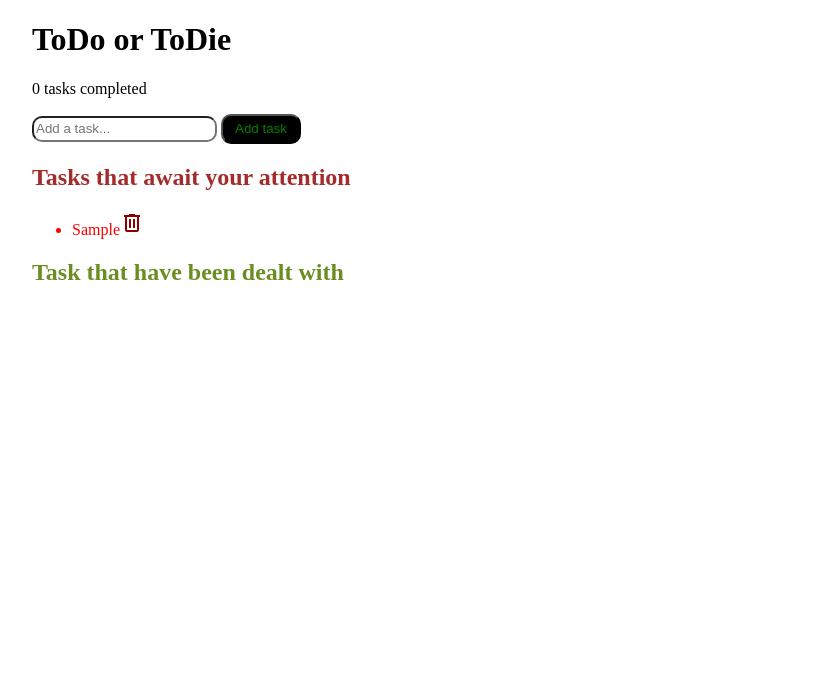
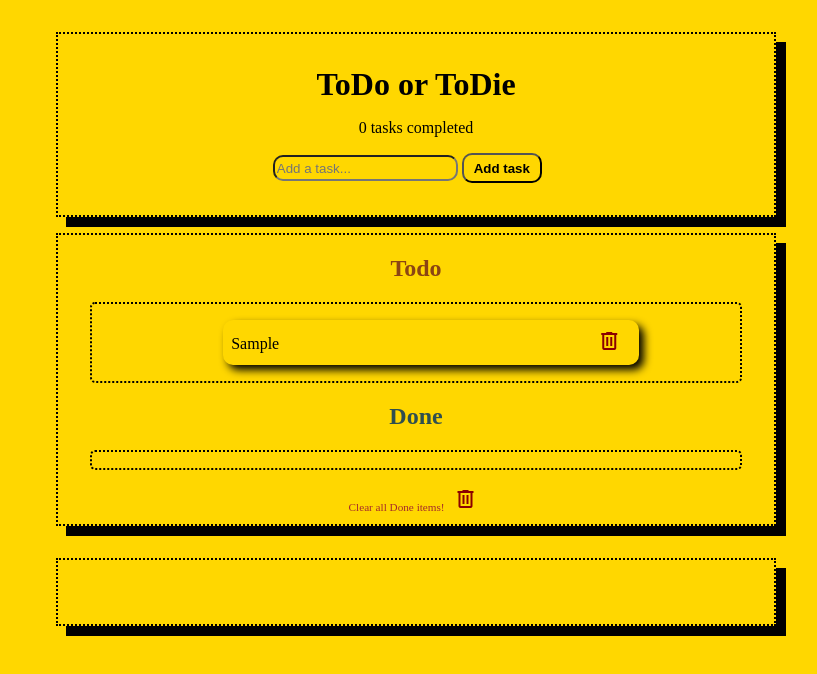
Before and after one commit to Arash-SJPI22/todo, a plain HTML site: page index.html in a window 1280 px wide. Both pictures are taken after typing "Sample" into the empty fields and a click on the button "Add task". Shown: the whole page, without its empty margins (224-1041 px from the left). Drawn offline with nearby package versions, Linux system fonts and the light colour scheme.

Commit message:
Redesigned the styles. Added a couple of divs in the html. Changed the delete span to a delete button.

```diff
--- a/index.html
+++ b/index.html
@@ -13,20 +13,30 @@
 
 <body>
     <div class="container">
+        <div class="header">
             <h1>ToDo or ToDie</h1>
             <p id="pTaskCount"></p>
-
             <input id="myInput" name="myInput" type="text" maxlength="96" placeholder="Add a task...">
             <button id="myButton">Add task</button>
-        <h2 id="todoH2">Tasks that await your attention</h2>
+        </div>
+        <div class="lists">
+            <h2 id="todoH2">Todo</h2>
+            <div class="todoDiv">
                 <ul id="todoList">
                 </ul>
-        <h2 id="doneH2">Task that have been dealt with</h2>
+            </div>
+            <h2 id="doneH2">Done</h2>
+            <div class="doneDiv">
                 <ul id="doneList">
                 </ul>
-
+            </div>
+            <p id="clearAllLbl">Clear all Done items!
+                <button id="clearAllBtn" class="material-symbols-outlined">delete</button>
+            </p>
+        </div>
+        <div class="footer">
             <p id="pInfo"></p>
-
+        </div>
         <script src="script.js"></script>
     </div>
 </body>
--- a/script.js
+++ b/script.js
@@ -106,17 +106,22 @@ addBtn.addEventListener("click", () => {
 
             const item = document.createElement("li");
             const itemLabel = document.createElement("span");
-            const itemLabel2 = document.createElement("span");
+            //const itemLabel2 = document.createElement("span");
+            const itemDelBtn = document.createElement("button");
 
             todoList.appendChild(item);
 
+            // itemLabel.setAttribute("class", "todoLi");
             itemLabel.innerText = text;
 
-            itemLabel2.setAttribute("class", "material-symbols-outlined");
-            itemLabel2.innerText = "delete";
+            //itemLabel2.setAttribute("class"", "material-symbols-outlined");
+            itemDelBtn.setAttribute("class", "material-symbols-outlined");
+            //itemLabel2.innerText = "delete";
+            itemDelBtn.innerText = "delete";
 
             item.appendChild(itemLabel);
-            item.appendChild(itemLabel2);
+            //item.appendChild(itemLabel2);
+            item.appendChild(itemDelBtn);
 
             itemLabel.addEventListener("click", () => {
                 if(itemLabel.getAttribute("class") === "completed") {
@@ -134,7 +139,8 @@ addBtn.addEventListener("click", () => {
                 }
             });
 
-            itemLabel2.addEventListener("click", () => {
+
+            itemDelBtn.addEventListener("click", () => {
                 rmvFromArray(text);
                 item.remove();
             });
@@ -142,3 +148,7 @@ addBtn.addEventListener("click", () => {
     };
     input.value = "";
 });
+
+/* const clearAllbtn = document.querySelector("#clearAllBtn");
+clearAllbtn.addEventListener("click", () => {
+}); */
--- a/styles.css
+++ b/styles.css
@@ -1,3 +1,74 @@
+
+body {
+    width: 720px;
+    margin: auto;
+    background-color: gold;
+}
+
+h1, h2 {
+    text-align: center;
+}
+
+h1 {
+    margin: 0;
+}
+
+input {
+    border-radius: 10px;
+    height: 20px;
+    color: black;
+    background-color: gold;
+    position: relative;
+    left: 30%;
+}
+
+li {
+    width: 400px;
+    overflow: hidden;
+    padding: 0.5rem;
+    position: relative;
+    left: 15%;
+    box-shadow: 5px 5px 8px black;
+    border: 1px soild black;
+    border-radius: 10px;
+    margin: 10px 0;
+}
+
+span {
+    display: inline-block;
+    width: 360px;
+    overflow: hidden;
+}
+
+.header {
+    border: 2.5px dotted black;
+    padding: 2rem 0;
+    margin: 2rem 0 1rem 0;
+    box-shadow: 10px 10px black;
+}
+
+.lists {
+    border: 2.5px dotted black;
+    box-shadow: 10px 10px black;
+}
+
+.todoDiv, .doneDiv{
+    margin: 1rem 2rem;
+    border: 2.5px dotted black;
+    border-radius: 5px;
+}
+
+.todoLi {
+    margin-right: 50%;
+    width: 80ch;
+}
+
+.completed {
+    text-decoration: line-through;
+    color: DimGray;
+
+}
+
 .material-symbols-outlined {
     font-variation-settings:
     'FILL' 0,
@@ -5,45 +76,53 @@
     'GRAD' 0,
     'opsz' 24;
     color: darkred;
-}
-
-body {
-    max-width: 60%;
-    margin: auto;
-}
-
-input {
-    border-radius: 10px;
-    height: 20px;
-    color: green;
+    border: 0;
+    background-color: transparent;
 }
 
 #myButton {
     border-radius: 10px;
     width: 80px;
     height: 30px;
-    background-color: black;
-    color: green;
-}
-
-.completed {
-    text-decoration: line-through;
-    color: rebeccapurple;
+    background-color: gold;
+    color: black;
+    font-weight: bold;
+    position: relative;
+    left: 30%;
 }
 
 #todoH2 {
+    color: SaddleBrown;
+}
+
+#doneH2 {
+    color: DarkSlateGray
+}
+
+#todoList {
+    color: black;
+}
+
+#pInfo {
+    text-align: center;
+    font-size: large;
+    color: red;
+    border: 2.5px dotted black;
+    padding: 2rem 0;
+    margin: 2rem 0 1rem 0;
+    box-shadow: 10px 10px black;
+}
+
+#pTaskCount {
+    text-align: center;
+}
+
+#clearAllLbl {
+    text-align: center;
+    font-size: 0.7rem;
     color: brown;
 }
 
-#doneH2 {
-    color: olivedrab
+li:nth-of-type(even) {
+    color: grey;
 }
-
-#todoList {
-    color: red;
-}
-
-#pInfo {
-    font-size: large;
-    color: red;
-}
```
Lines whose indentation alone changed are shown as unchanged.
